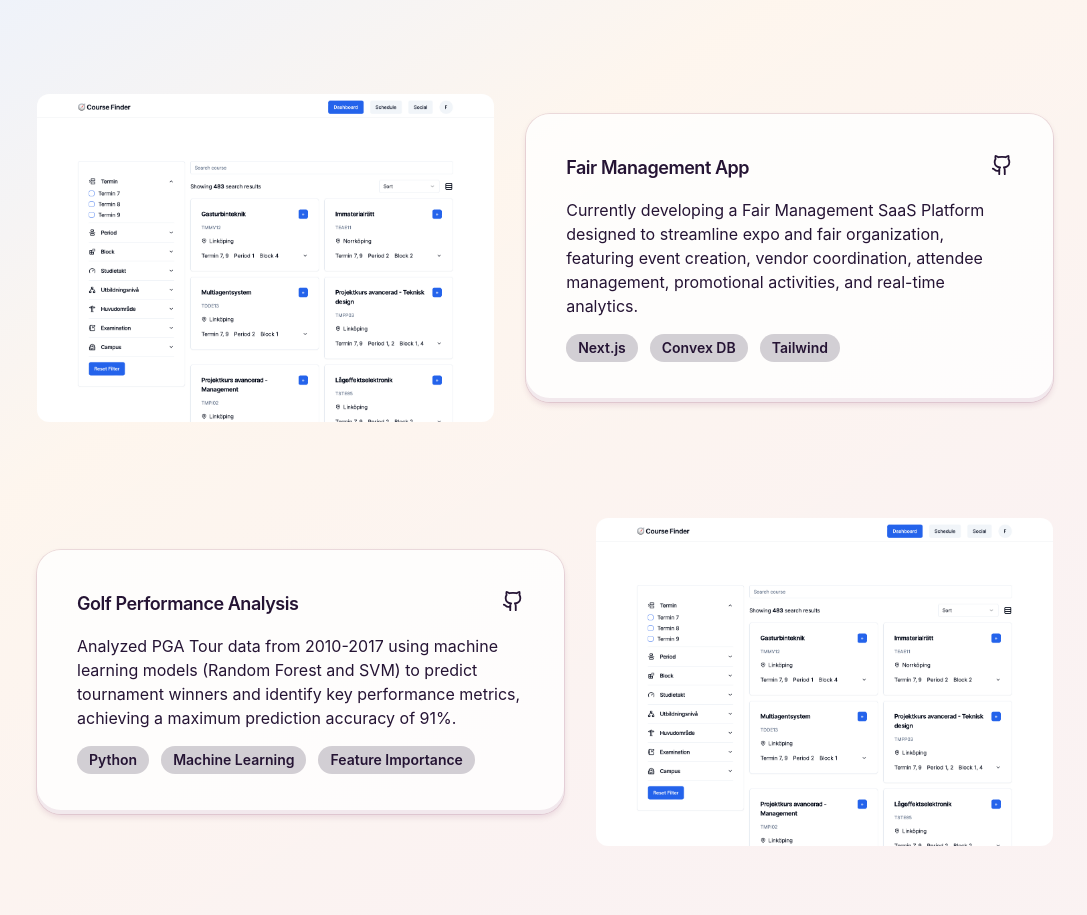
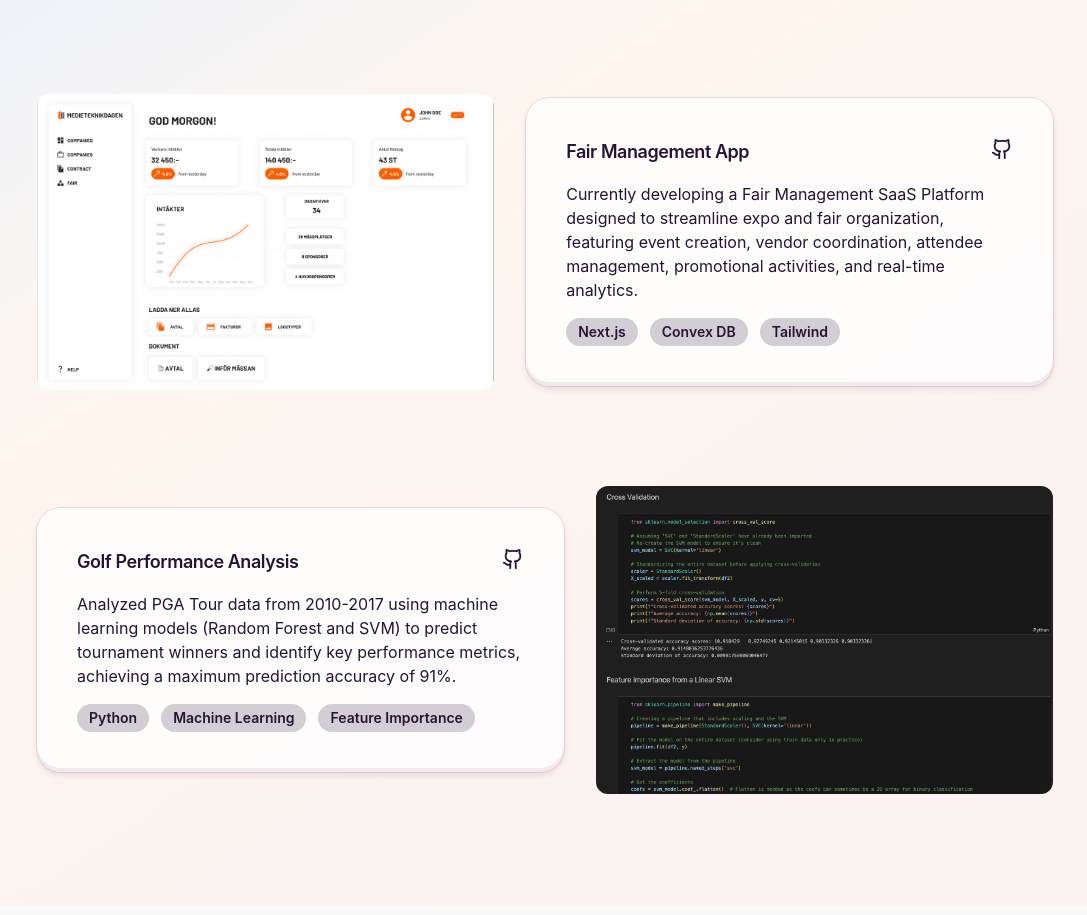
Before and after one commit to filipbagen/portfolio, a React (Vite) app: page / in a window 1280 px wide. Shown: the part 3937-4852 px from the top of the page, without its empty margins (95-1182 px from the left). Built offline with nearby package versions, Linux system fonts and the light colour scheme; a web font is replaced by a local one.

Commit message:
Update project images

```diff
--- a/src/components/Projects.tsx
+++ b/src/components/Projects.tsx
@@ -98,7 +98,7 @@ export default function Projects() {
           description="Currently developing a Fair Management SaaS Platform designed to streamline expo and fair organization, featuring event creation, vendor coordination, attendee management, promotional activities, and real-time analytics."
           skills={['Next.js', 'Convex DB', 'Tailwind']}
           githubLink="https://github.com/denmo530/fairify"
-          imgSrc="public/assets/course-finder.jpg"
+          imgSrc="public/assets/event-app.jpg"
           imgAlt="Fair Managment App"
           reverse
         />
@@ -108,7 +108,7 @@ export default function Projects() {
           description="Analyzed PGA Tour data from 2010-2017 using machine learning models (Random Forest and SVM) to predict tournament winners and identify key performance metrics, achieving a maximum prediction accuracy of 91%."
           skills={['Python', 'Machine Learning', 'Feature Importance']}
           githubLink="https://github.com/filipbagen/golf-performance-analysis"
-          imgSrc="public/assets/course-finder.jpg"
+          imgSrc="public/assets/golf-analysis.jpg"
           imgAlt="Golf Performance Analysis"
         />
       </div>
```
Also changed, not shown: public/assets/event-app.jpg (added), public/assets/golf-analysis.jpg (added).
